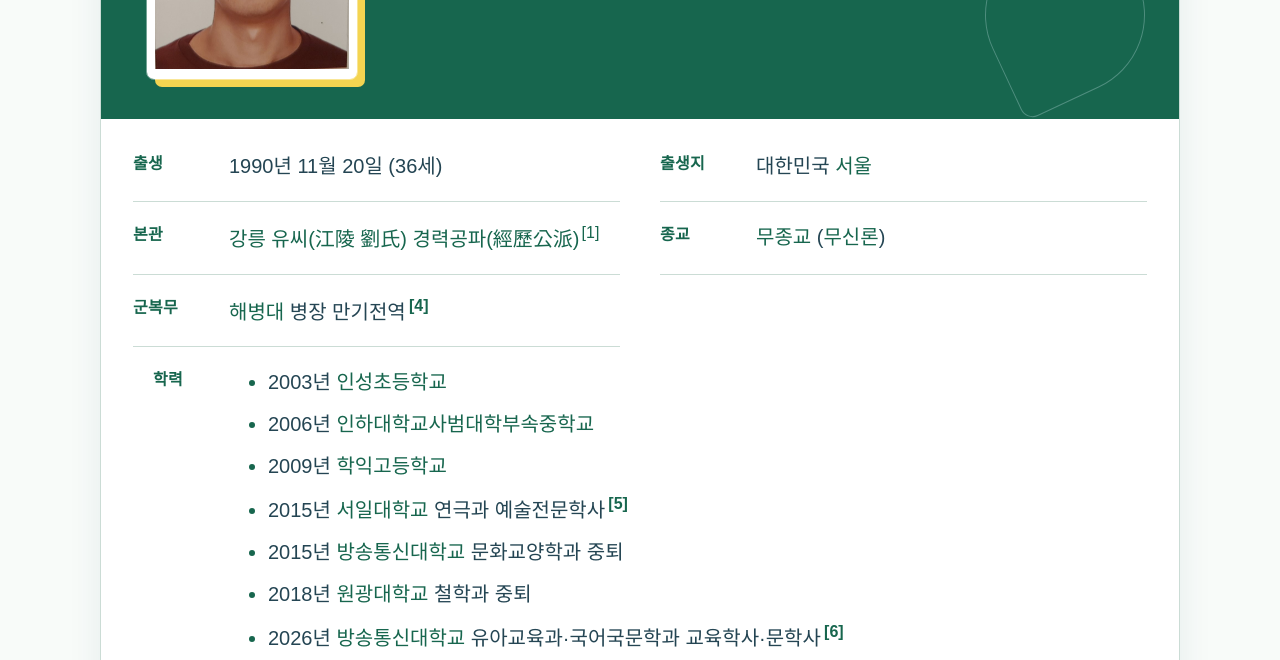
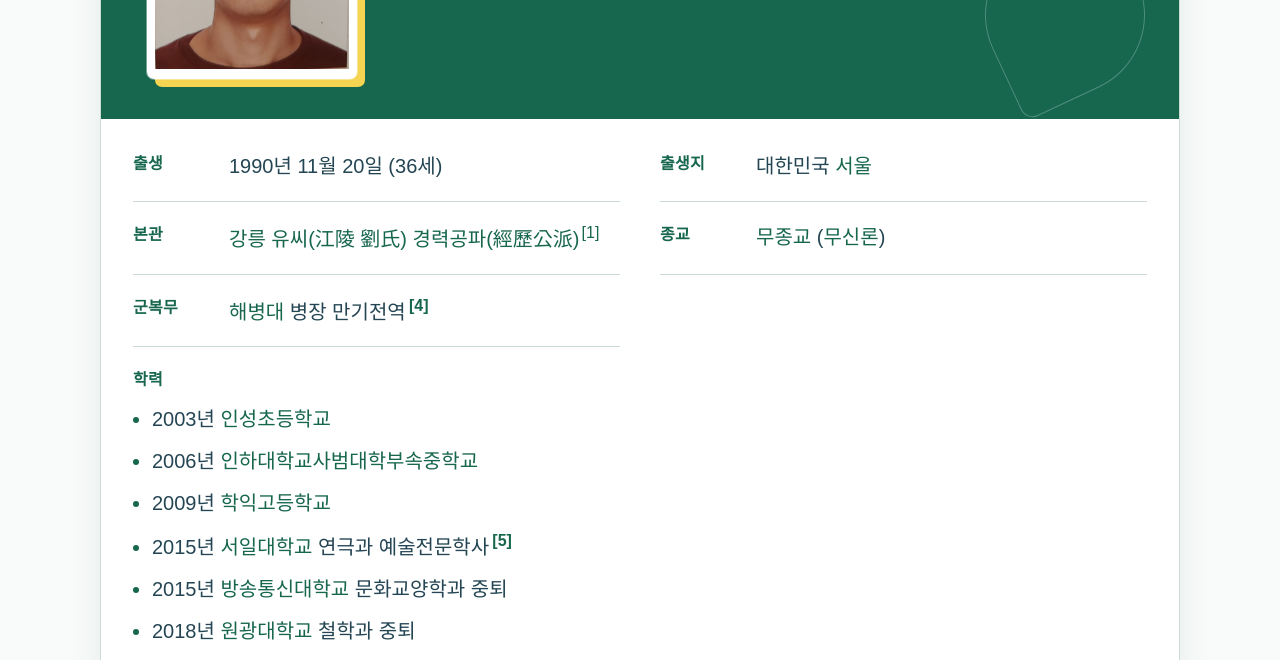
Before and after one commit to YUJONGKYEONG/yujongkyeong.github.io, a plain HTML site: page index.html in a window 1280 px wide. Shown: the part 286-946 px from the top of the page. Drawn offline with Linux system fonts and the light colour scheme.

Commit message:
Align education and qualifications consistently across profile layouts

```diff
--- a/index.html
+++ b/index.html
@@ -89,19 +89,17 @@ h2{font-size:2rem;margin:64px 0 24px;padding-bottom:18px;border-bottom:1px solid
 p{margin:16px 0;text-align:left}
 ul{padding-left:24px}li{margin-bottom:10px}li::marker{color:var(--green)}
 .infobox{display:block;width:100%;margin:0 0 44px;padding:0;border:1px solid var(--border-color);border-radius:12px;background:var(--white);box-shadow:var(--shadow-medium);border-spacing:0}
-.infobox tbody{display:grid;grid-template-columns:repeat(2,minmax(0,1fr));padding:0 32px 20px}
-.infobox tr{display:grid;grid-template-columns:84px minmax(0,1fr);gap:12px;min-width:0;border-bottom:1px solid var(--border-color);padding:17px 0}
-.infobox tr:nth-child(even){margin-right:20px}
-.infobox tr:nth-child(odd):not(:first-child){margin-left:20px}
+.infobox tbody{display:grid;grid-template-columns:repeat(2,minmax(0,1fr));column-gap:40px;padding:0 32px 20px}
+.infobox tr{display:grid;grid-template-columns:84px minmax(0,1fr);gap:12px;min-width:0;margin:0;border-bottom:1px solid var(--border-color);padding:17px 0}
 .infobox tr:first-child{grid-column:1/-1;display:block;margin:0 -32px 12px;padding:0;border:0}
 .infobox tr:first-child td{display:grid;grid-template-columns:210px minmax(0,1fr);align-items:center;gap:48px;padding:40px 46px!important;border-radius:11px 11px 0 0;background:var(--green);position:relative;isolation:isolate}
 .infobox tr:first-child td::after{content:"";position:absolute;width:160px;height:160px;right:34px;bottom:24px;border:1px solid rgba(223,242,252,.28);border-radius:50% 50% 50% 8%;transform:rotate(-25deg);z-index:-1}
 .profile-img{display:block;width:210px;height:268px;object-fit:contain;border:8px solid var(--white);outline:1px solid rgba(255,255,255,.4);border-radius:7px;background:var(--white);box-shadow:8px 8px 0 var(--yellow)}
 .name-header{color:var(--white);font-size:clamp(2rem,4.4vw,3.6rem);font-weight:800;letter-spacing:-.06em;line-height:1.3;text-align:left;margin:0;padding:0;border:0}
 .name-header::after{content:"";display:block;width:64px;height:5px;margin-top:25px;background:var(--yellow);border-radius:2px}
-.infobox th,.infobox td{display:block;min-width:0;padding:0;text-align:left;vertical-align:top;border:0;background:transparent;font-size:1.25rem;line-height:1.8}
+.infobox th,.infobox td{display:block;min-width:0;padding:0;text-align:left;vertical-align:top;border:0;background:transparent;font-size:1.25rem;line-height:1.8;word-break:keep-all;overflow-wrap:anywhere}
 .infobox th{color:var(--green);font-size:1rem;font-weight:750;letter-spacing:.02em;padding-top:2px}
-.infobox tr:nth-child(7),.infobox tr:nth-child(8){grid-column:1/-1;margin:0}
+.infobox tr:nth-child(7),.infobox tr:nth-child(8){grid-column:1/-1;grid-template-columns:minmax(0,1fr);gap:6px}
 .infobox tr:last-child{border-bottom:0;margin:0}
 .infobox ul{padding-left:19px;margin:0}.infobox li{margin-bottom:6px}.infobox li:last-child{margin-bottom:0}
 .infobox a{text-decoration:none}.infobox a:hover{text-decoration:underline}
@@ -157,11 +155,11 @@ ul{padding-left:24px}li{margin-bottom:10px}li::marker{color:var(--green)}
 .award-gallery{margin:40px 0 56px}.award-card{margin:0}
 .screen-reader-text{position:absolute;width:1px;height:1px;padding:0;margin:-1px;overflow:hidden;clip:rect(0,0,0,0);white-space:nowrap;border:0}
 @media(max-width:900px){
- body{padding:36px 24px 56px}.infobox tbody{grid-template-columns:minmax(0,1fr);padding:0 24px 16px}.infobox tr:nth-child(n+2){margin-inline:0}.infobox tr:first-child{margin-inline:-24px}.infobox tr:first-child td{gap:32px;padding:32px!important;grid-template-columns:180px minmax(0,1fr)}.profile-img{width:180px;height:230px}.name-header{font-size:2.5rem}
+ body{padding:36px 24px 56px}.infobox tbody{grid-template-columns:minmax(0,1fr);padding:0 24px 16px}.infobox tr:first-child{margin-inline:-24px}.infobox tr:first-child td{gap:32px;padding:32px!important;grid-template-columns:180px minmax(0,1fr)}.profile-img{width:180px;height:230px}.name-header{font-size:2.5rem}
  .tooltip .tooltiptext{position:fixed;left:50%;top:50%;bottom:auto;transform:translate(-50%,-50%);width:calc(100vw - 32px);max-width:420px;max-height:80vh;overflow-y:auto;z-index:1000}.tooltip .tooltiptext::after{display:none}
 }
 @media(max-width:600px){
- body{padding:24px 16px 42px}.infobox{margin-bottom:30px}.infobox tbody{display:block;padding:0 18px 12px}.infobox tr{grid-template-columns:60px minmax(0,1fr);gap:10px;padding-block:15px;margin:0!important}.infobox tr:first-child{margin:0 -18px 8px!important}.infobox tr:first-child td{display:flex;flex-direction:column;gap:18px;padding:24px 20px 28px!important}.profile-img{width:128px;height:164px;border-width:6px;box-shadow:6px 6px 0 var(--yellow)}.name-header{font-size:2rem;text-align:center}.name-header::after{margin:18px auto 0;width:48px}.infobox tr:first-child td::after{width:105px;height:105px;right:12px;bottom:35px;opacity:.7}.infobox tr:nth-child(7),.infobox tr:nth-child(8){grid-template-columns:minmax(0,1fr);gap:6px}.infobox ul{padding-left:16px}.infobox li{margin-bottom:9px}
+ body{padding:24px 16px 42px}.infobox{margin-bottom:30px}.infobox tbody{display:block;padding:0 18px 12px}.infobox tr{grid-template-columns:60px minmax(0,1fr);gap:10px;padding-block:15px;margin:0!important}.infobox tr:first-child{margin:0 -18px 8px!important}.infobox tr:first-child td{display:flex;flex-direction:column;gap:18px;padding:24px 20px 28px!important}.profile-img{width:128px;height:164px;border-width:6px;box-shadow:6px 6px 0 var(--yellow)}.name-header{font-size:2rem;text-align:center}.name-header::after{margin:18px auto 0;width:48px}.infobox tr:first-child td::after{width:105px;height:105px;right:12px;bottom:35px;opacity:.7}.infobox ul{padding-left:16px}.infobox li{margin-bottom:9px}
  .content>p:first-child{padding:22px;margin-bottom:28px!important}.media-container{margin:28px 0 38px;padding:6px}.big-box{padding:24px 22px;margin:32px 0 38px}h2{font-size:1.75rem;margin:44px 0 20px;padding-bottom:14px}h3{font-size:1.375rem}.content>h2{gap:12px}.content>h2::before{height:21px;width:7px}.content>ul:not(.external-links){padding-left:19px}
  .evidence-library{padding:22px 16px;margin:38px 0}.evidence-index{gap:8px}.evidence-index a{padding:8px 13px}.evidence-track{gap:14px;padding-inline:3px}.evidence-card,.award-card{flex-basis:min(calc(100% - 4px),320px);scroll-margin-inline:0}.evidence-media,.award-media{height:clamp(274px,54vh,340px);padding:12px}.evidence-card-body,.award-card figcaption{padding:16px}.evidence-group-header{align-items:center;gap:8px}.evidence-count{padding:3px 7px}.award-gallery{margin:30px 0 40px}.pdf-sheet{width:100%;min-height:250px;padding:16px 12px}.evidence-actions{gap:6px 12px}
  .footnotes{padding:18px}.external-links{gap:10px}.external-links li{flex:1 1 135px}.external-links a{justify-content:center;padding:10px 12px}.categories{margin-top:32px;padding-block:20px}.content>div[style]{margin:36px 0 24px!important;padding:22px 16px!important}.content>div[style] a{padding:7px 10px!important}
```
